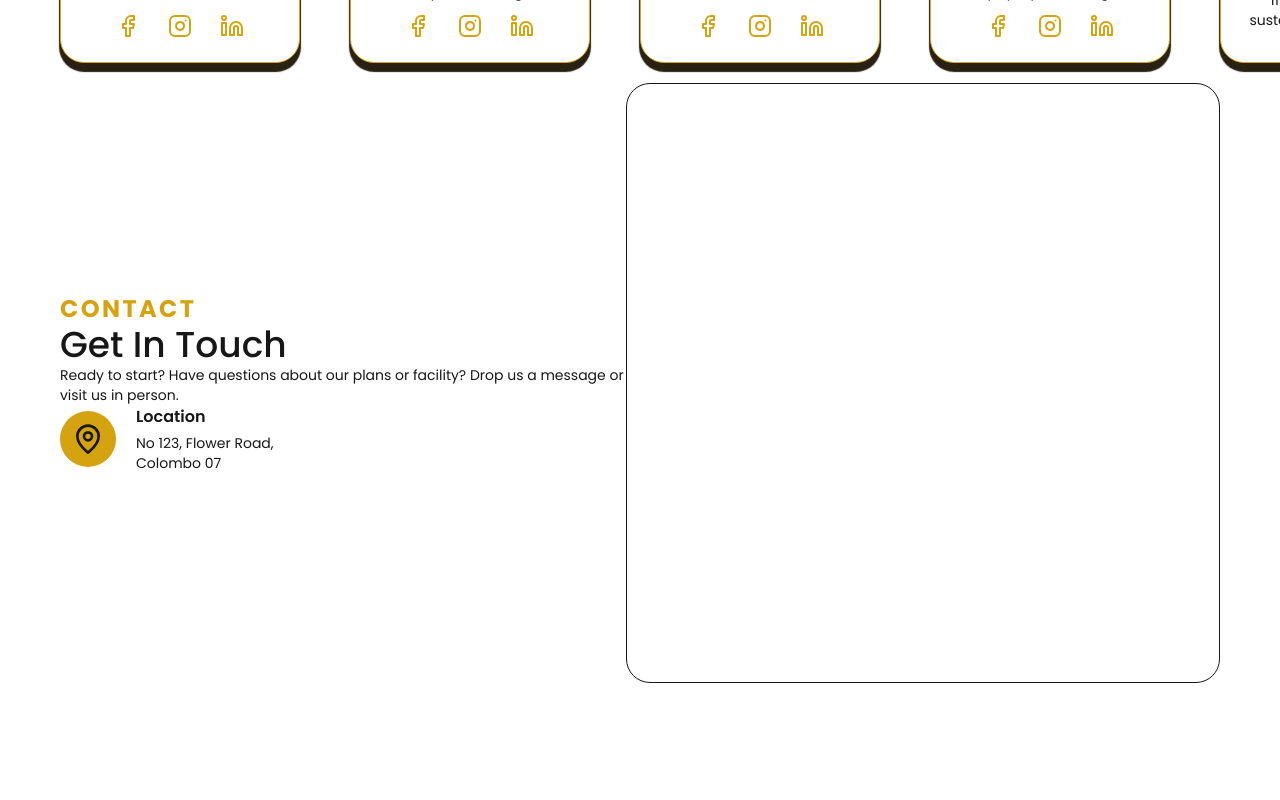
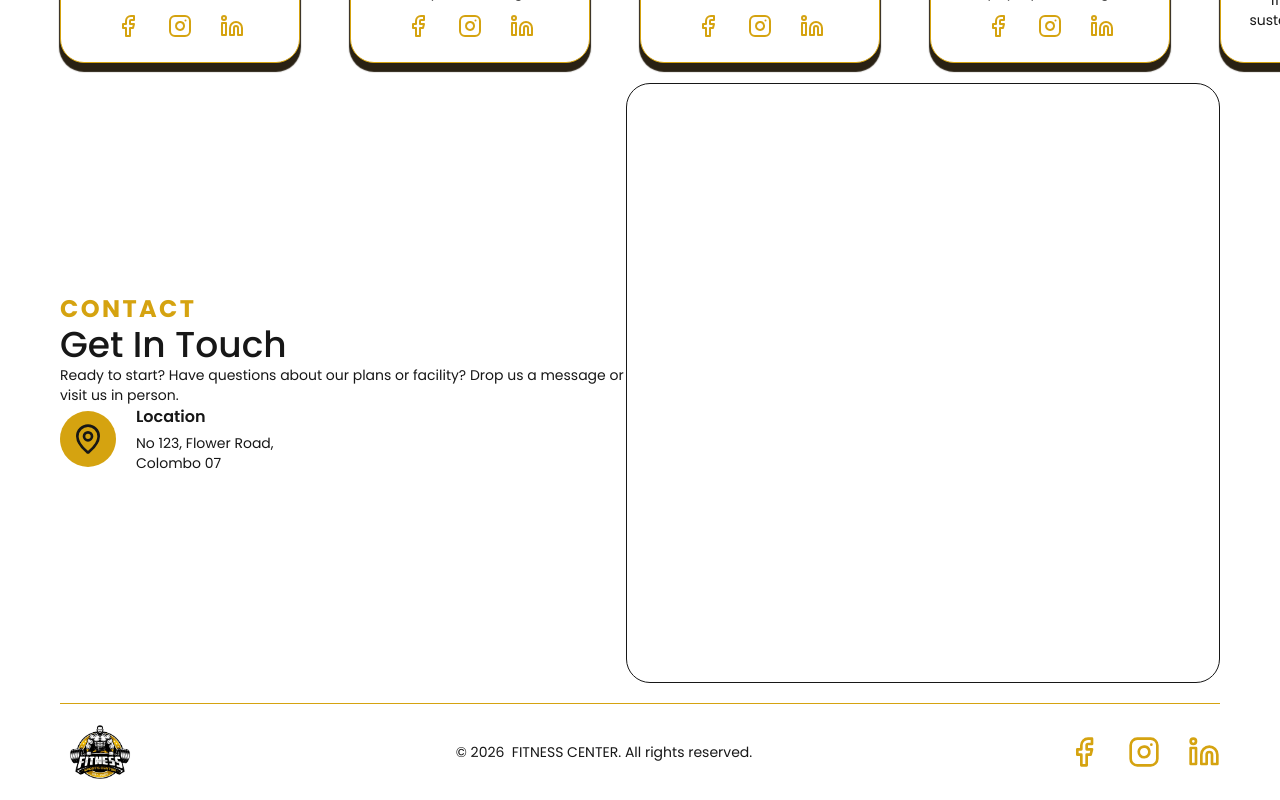
Before and after one commit to Navodi99/gym-website-nextjs, a Next.js app: page / in a window 1280 px wide. Shown: the part 3367-4167 px from the top of the page. Before the commit the page ends 4050 px from the top, so only its background shows below. Built offline with nearby package versions, Linux system fonts and the light colour scheme.

Commit message:
complete footer

```diff
--- a/src/app/(components)/sections/footer/Footer.jsx
+++ b/src/app/(components)/sections/footer/Footer.jsx
@@ -0,0 +1,27 @@
+import { Facebook, Instagram, Linkedin } from "lucide-react";
+import React from "react";
+
+const Footer = () => {
+  return (
+    <div className="flex items-center justify-between border-t border-(--primary-color) py-2">
+      <div className="">
+        <div className="rounded-full w-20 overflow-hidden ">
+          <img src="/images/GymLogo.jpg" alt="Logo" className="w-40 " />
+        </div>
+      </div>
+
+      <div>
+        <p className="text-sm">© 2026  FITNESS CENTER. All rights reserved.</p>
+      </div>
+      <div>
+        <div className="text-(--primary-color) flex items-center justify-center gap-7">
+          <Facebook className="w-8 h-8"/>
+          <Instagram className="w-8 h-8"/>
+          <Linkedin className="w-8 h-8"/>
+        </div>
+      </div>
+    </div>
+  );
+};
+
+export default Footer;
--- a/src/app/page.jsx
+++ b/src/app/page.jsx
@@ -7,6 +7,7 @@ import ServiceSection from "./(components)/sections/servicePart/ServiceSection";
 import PricingSection from "./(components)/sections/pricing/PricingSection";
 import TrainerSection from "./(components)/sections/Trainers/TrainerSection";
 import ContactSection from "./(components)/sections/contact/ContactSection";
+import Footer from "./(components)/sections/footer/Footer";
 
 export default function Home() {
   return (
@@ -18,6 +19,7 @@ export default function Home() {
   <PricingSection/>
   <TrainerSection/>
   <ContactSection/>
+  <Footer/>
   </div>
   );
 }
```
